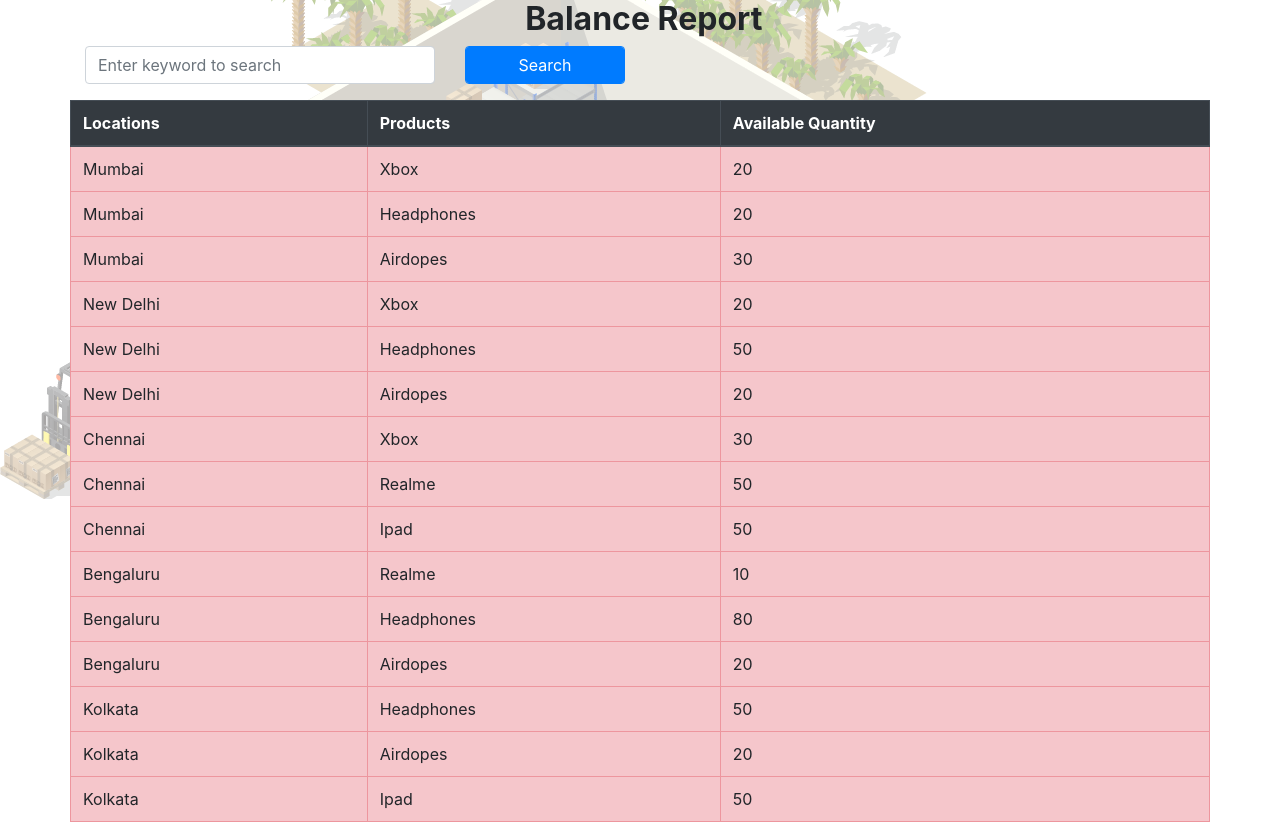
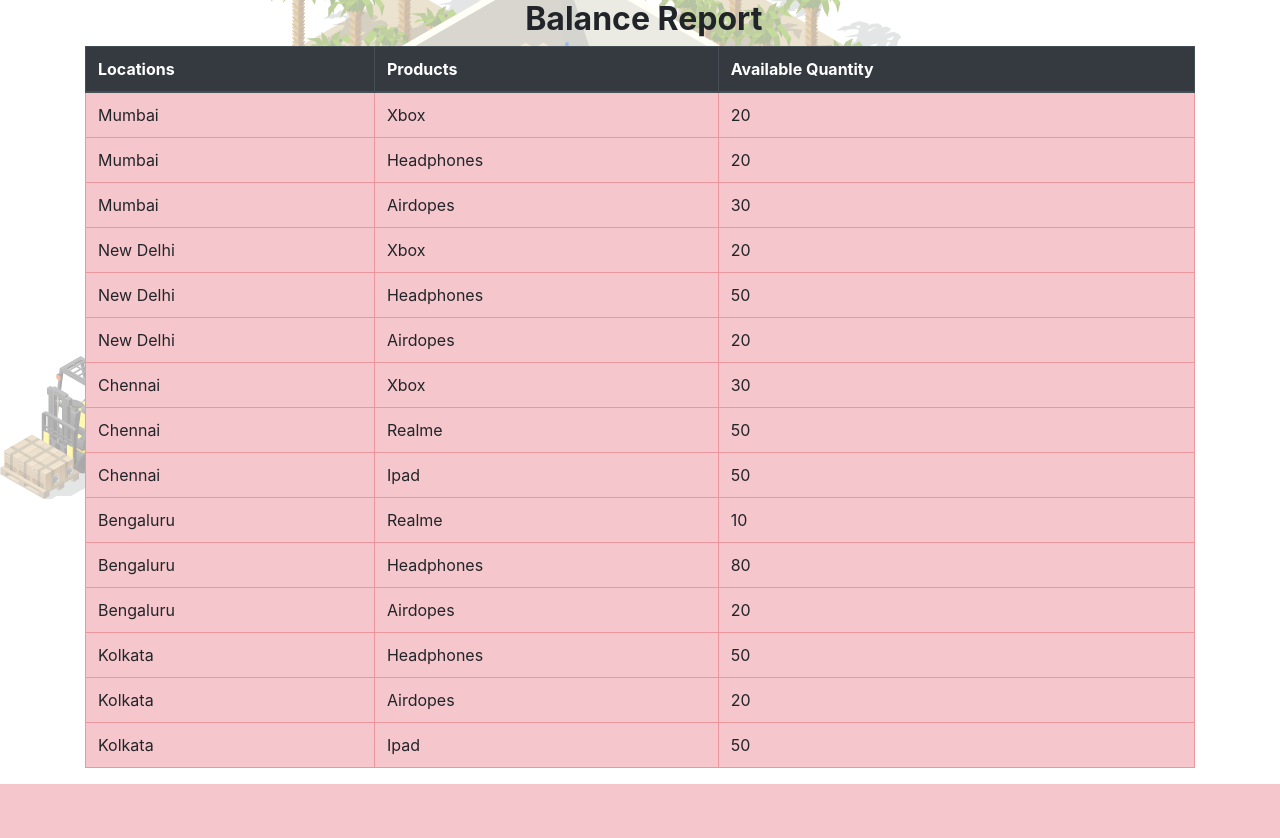
Before and after one commit to spoojari25/Inventory_Management_System, a Flask app: page /Report in a window 1280 px wide. Shown: the part 56-894 px from the top of the page. After the commit the page ends 840 px from the top, so only its background shows below. Run offline with Flask 2, Linux system fonts and the light colour scheme; data comes from the database, SQL or seed files in the repository; both versions use the stored data as it was after the commit; some libraries are stand-ins or nearby versions.

Commit message:
Revert "Adding search filter in report"
This reverts commit a7f3e30b644814a397af0fb7dbbadcd6028ec092.

```diff
--- a/app.py
+++ b/app.py
@@ -1,5 +1,5 @@
+
 from flask import Flask, render_template,flash,redirect,url_for,request,session, Response
-from flask import *
 from flask_sqlalchemy import SQLAlchemy
 from datetime import datetime
 
@@ -10,7 +10,6 @@ app.config['SQLALCHEMY_DATABASE_URI'] = 'sqlite:///inventory.db'
 app.config['SQLALCHEMY_TRACK_MODIFICATIONS'] = False
 
 db = SQLAlchemy(app)
-
 
 # Database Models
 
@@ -99,7 +98,8 @@ def location():
 def movement():
     if request.method == "POST":
         if 'product_id' in request.form:
-
+            #product_name = None
+            #product_qty=None
             add = True
             from_location = request.form["from_location"]
             to_location= request.form["to_location"]
@@ -132,6 +132,8 @@ def movement():
                         elif from_location != to_location:
                             int(product_qty) == total_items
                             add = True
+
+
 
             if add:
 
@@ -184,34 +186,18 @@ def movement():
     movements = Movement.query.all()
     return render_template("product_movement.html",movements =movements,products= Product.query.all(),locations = Location.query.all())
 
-'''@app.route("/search<>")
-def search(search):
-    locations = Location.query.all()
-    if "search" in request.form:
-
-        search = request.form["search"]
-        #flash(f"{search}")
-        location = Location.query.filter_by(loc_name = search ).all()
-        flash(f"{location}")
-        return search
-        return render_template("Report.html",search = search,locations = location)
-'''
 
 @app.route("/Report")
-def Report(tag=None):
-    msg= ''
-    if 'str' in request.args:
-        tag = request.args.get("str").capitalize()
+def Report(prod=[],loc=[]):
+    if 'product' in request.args:
+        prod = request.args.getlist('product')
+    if 'location' in request.args:
+        loc = request.args.getlist('location')
+    inv = balance(prod,loc)
 
-    inv = balance(tag)
-    if request.args:
-        if not inv:
-            msg = Markup("<h5>No such data is found!</h5>")
-    elif not inv:
-        msg = Markup("<h4>There's currently no data to display. Add now!</h4>")
-
-    return render_template("Report.html",balance = inv,msg=msg)
-
+    products = Product.query.all()
+    locations = Location.query.all()
+    return render_template("Report.html",balance=inv, products = products, locations = locations)
 
 
 
@@ -227,7 +213,6 @@ def get_out(product,location):
 
 
 def get_tot(product,location):
-    flag = True
     imported = 0
     exported = 0
     imported_items = get_in(product,location)
@@ -241,18 +226,11 @@ def get_tot(product,location):
     total = imported - exported
     return total
 
-def balance(tag=None):
+def balance(product,location):
     balance=[]
+    products = Product.query.all()
+    locations = Location.query.all()
     movements = Movement.query.all()
-    if tag != None:
-        products = Product.query.filter_by(pro_name = tag).all()
-        locations = Location.query.all()
-        if not products:
-            locations = Location.query.filter_by(loc_name = tag).all()
-            products = Product.query.all()
-    else:
-        products = Product.query.all()
-        locations = Location.query.all()
     for location in locations:
         for product in products:
             inv = {}
@@ -267,7 +245,6 @@ def balance(tag=None):
                 inv['product_qty'] = total
             balance.append(inv)
 
-
     return balance
 
 
--- a/templates/Report.html
+++ b/templates/Report.html
@@ -5,24 +5,7 @@ Report
 {% block content %}
 <center><h2><label for="Report"></label><b> Balance Report </b></label></h2></center>
 <div class="container">
-<form action="{{ url_for('Report') }}" autocomplete="off">
-   <div class="row">
-    <div class="col-md-4">
-
-    <input type="text" class="form-control" name="str" id = "str"  placeholder="Enter keyword to search"/>
-    </div>
-    <div class="col-2" align="left">
-    <input type="submit" value="Search" class="form-control btn btn-primary " name="">
-    </div>
-    </div>
-   </form>
-
-   <div class= "row">
-  <div class = "col"> {{ msg }}</div>
-
-{% if balance %}
-<table id="myTable" class="table table-hover table-bordered table-danger">
-
+<table class="table table-hover table-bordered table-danger">
   <thead class="thead-dark">
       <tr>
           <th scope="col">Locations</th>
@@ -42,8 +25,5 @@ Report
       {% endfor %}
   </tbody>
 </table>
-
-{% endif %}
-</div>
 </div>
 {% endblock %}
--- a/templates/index.html
+++ b/templates/index.html
@@ -1,7 +1,5 @@
 <html>
     <head><link rel="stylesheet" href="https://stackpath.bootstrapcdn.com/bootstrap/4.5.2/css/bootstrap.min.css" integrity="sha384-JcKb8q3iqJ61gNV9KGb8thSsNjpSL0n8PARn9HuZOnIxN0hoP+VmmDGMN5t9UJ0Z" crossorigin="anonymous">
-       <script src="https://ajax.googleapis.com/ajax/libs/jquery/3.1.1/jquery.min.js"></script>
-
       <style>
         body{
           background-repeat: no-repeat;
```
Also changed, not shown: templates/product.html (+1 -6 lines), inventory.db.
